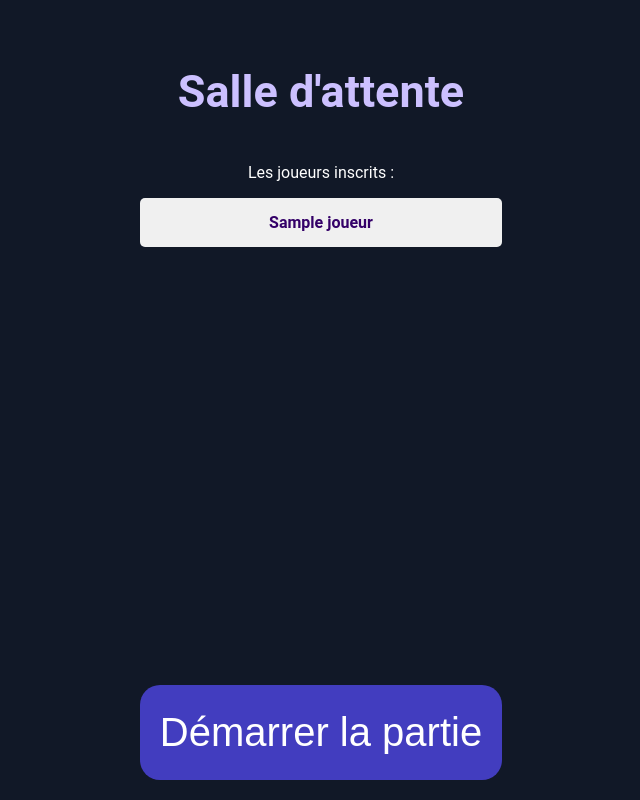
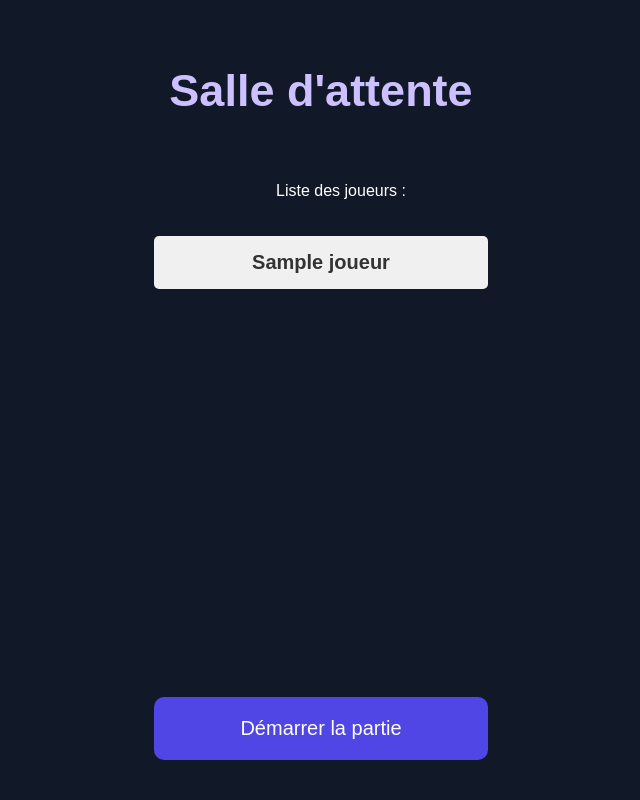
Before and after one commit to edbourque0/fish_and_cheat, a Flask app: template templates/salle_attente.html in a window 1280 px wide. Shown: the whole page, without its empty margins (319-959 px from the left). Run offline with Flask 3, Linux system fonts and the light colour scheme; the template is opened without the code that fills it: most values are stand-ins (such as "Sample title", 1, 10 or a date in 2020).

Commit message:
Design changes

```diff
--- a/app.py
+++ b/app.py
@@ -13,17 +13,6 @@ def lire_points():
             return json.load(fichier)
     except (FileNotFoundError, json.JSONDecodeError):
         return {}
-
-def sauvegarder_points(points):
-    """Sauvegarder les points des joueurs dans le fichier JSON."""
-    with open(POINTS_FICHIER, 'w') as fichier:
-        json.dump(points, fichier)
-
-def ajouter_points(joueur, points_ajoutes):
-    """Ajouter des points pour un joueur spécifique."""
-    points = lire_points()
-    points[joueur] = points.get(joueur, 0) + points_ajoutes
-    sauvegarder_points(points)
 
 app = Flask(__name__)
 app.config['SECRET_KEY'] = 'une_cle_secrete_tres_secure'
--- a/static/style.css
+++ b/static/style.css
@@ -2,12 +2,11 @@
 
 body, html {
     height: 100%;
-    margin: 0;
-    font-family: 'Roboto', sans-serif;
-    background: #111827;  /* Fond sombre pour un look moderne */
+    font-family: 'Poppins', sans-serif;
+    background: #111827;
     color: #fff;
     display: flex;
-    flex-direction: column; /* Les éléments s'alignent en colonne */
+    flex-direction: column;
     align-items: center;
     justify-content: center;
 }
@@ -17,9 +16,9 @@ body, html {
 }
 
 .content {
-    width: 80%;
-    max-width: 600px; /* Largeur maximale pour la lisibilité */
-    margin-top: 20px; /* Espacement entre les éléments */
+    width: 100%;
+    max-width: 600px;
+    margin-top: 20px;
 }
 
 .title, .question {
@@ -48,44 +47,43 @@ body, html {
 }
 
 
-.container {
-    width: 100%;
-    max-width: 400px;
-    text-align: center;
-    padding: 20px;
-    box-sizing: border-box;
-}
 
 h1 {
-    color: #ccc0ff;  /* Or pour les titres */
+    color: #ccc0ff;
     font-size: 45px;
     padding: 15px;
 }
 
 input[type="text"] {
-    width: 100%;
+    width: 91%;
     padding: 15px;
-    margin: 10px 0;
+    margin: 10px 0px;
     border-radius: 10px;
     border: none;
-    box-sizing: border-box;
 }
 
-button, input[type="submit"] {
-    background-color: #423dbf; /* Bouton de couleur vive */
+button, input[type="submit"], button1 {
+    background-color: #423dbf;
     color: #fff;
-    font-size: 40px;
+    font-size: 20px;
     border: none;
-    padding: 25px 20px;
-    margin-top: 40px;
-    border-radius: 20px;
+    padding: 20px;
+    margin-top: 20px;
+    border-radius: 10px;
     cursor: pointer;
     width: 100%;
-    box-sizing: border-box;
+    display: flex;
+    align-items: center;
+    justify-content: center;
 }
 
-button:hover, input[type="submit"]:hover {
-    background-color: #4f46e5; /* Assombrir le bouton lors du survol */
+button1 {
+    font-size: 25px;
+    width: 75%;
+}
+
+button, input[type="submit"]:hover, button1:hover {
+    background-color: #4f46e5;
 }
 
 ul {
@@ -95,44 +93,53 @@ ul {
 
 li {
     background: #f0f0f0;
-    color: #340068;
+    color: #333;
     margin-bottom: 8px;
     padding: 15px;
     border-radius: 5px;
+    font-size: 20px;
+}
+
+p {
+    padding: 20px;
+    margin-top: 20px;
+    width: 100%;
+    display: flex;
+    align-items: center;
+    justify-content: center;
 }
 
 .salle-attente-container {
     display: flex;
     flex-direction: column;
-    justify-content: space-between; /* Espacement vertical entre les éléments */
-    height: 100vh; /* Pleine hauteur de l'écran */
+    justify-content: space-between;
+    height: 100vh;
     padding: 20px;
     box-sizing: border-box;
 }
 
 .joueurs-liste {
-    text-align: center; /* Centrage du texte pour la liste des joueurs */
+    text-align: center;
 }
 
 .joueurs-liste ul {
-    list-style: none; /* Retirer les puces de la liste */
+    list-style: none;
     padding: 0;
     margin: 0;
 }
 
 .joueurs-liste li {
     background: #f0f0f0;
-    color: #340068;
+    color: #333;
     margin-bottom: 8px;
     padding: 15px;
     border-radius: 5px;
     font-weight: bold;
 }
 
-/* Styles pour le bouton au bas de la page */
 .footer {
     text-align: center;
-    padding-top: 20px;
+    padding-bottom: 20px;
 }
 
 .page-header {
--- a/templates/index.html
+++ b/templates/index.html
@@ -10,7 +10,7 @@
     <h1>Fish and cheat</h1>
     <form method="post">
         <label for="nom">Entrez votre nom :</label>
-        <input type="text" id="nom" name="nom" required>
+            <input type="text" id="nom" name="nom" required>
         <button type="submit">Rejoindre</button>
     </form>
     <p>{{ joueurs }}</p>
--- a/templates/salle_attente.html
+++ b/templates/salle_attente.html
@@ -10,7 +10,7 @@
     <div class="salle-attente-container">
         <div class="joueurs-liste">
             <h1>Salle d'attente</h1>
-            <p>Les joueurs inscrits :</p>
+            <p>Liste des joueurs :</p>
             <ul>
                 {% for joueur in joueurs %}
                     <li>{{ joueur }}</li>
@@ -23,6 +23,8 @@
                     <button type="submit">Démarrer la partie</button>
                 </form>
             </div>
+        {% else %}
+            <p>En attente du début de la partie...</p>
         {% endif %}
     </div>
 </body>
```
